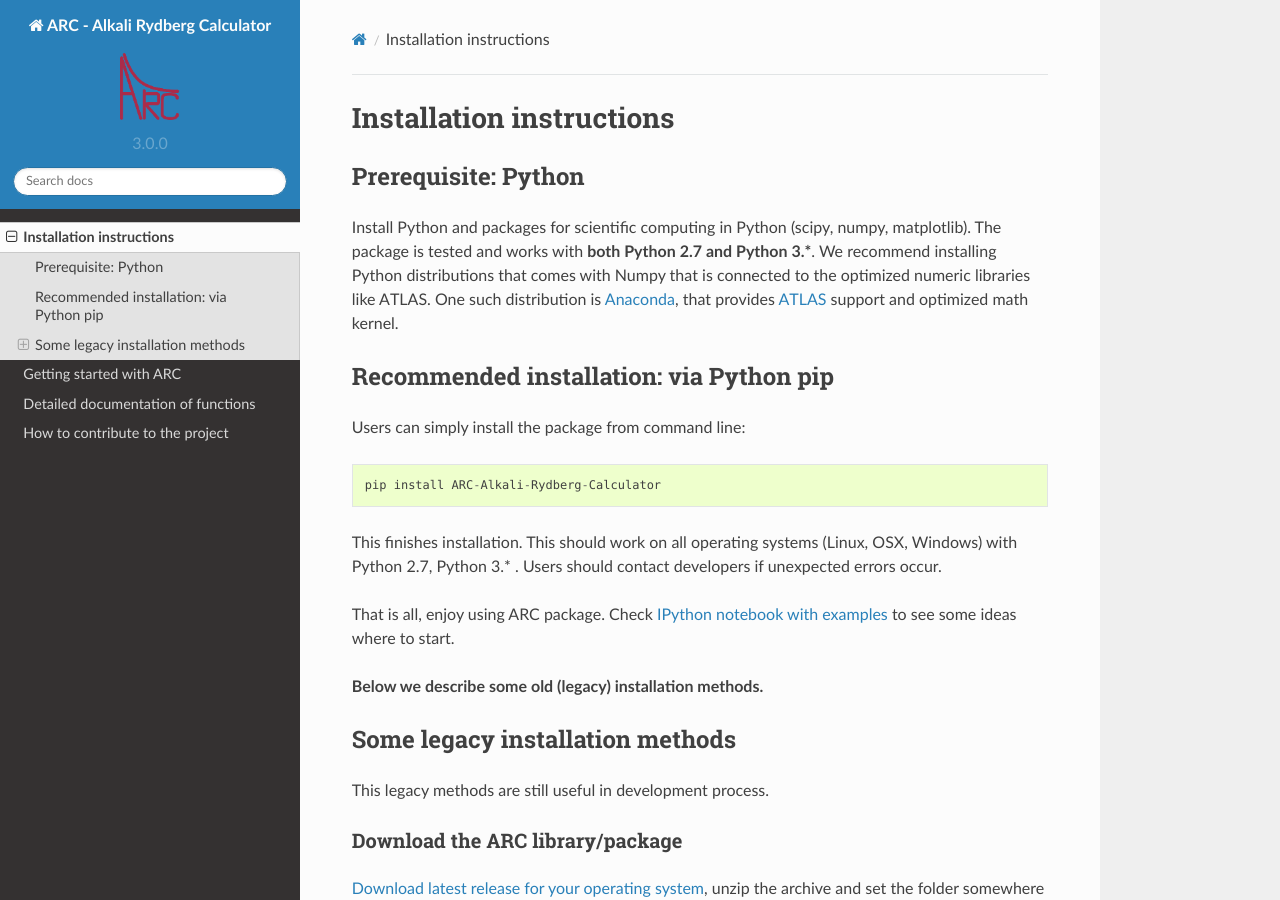
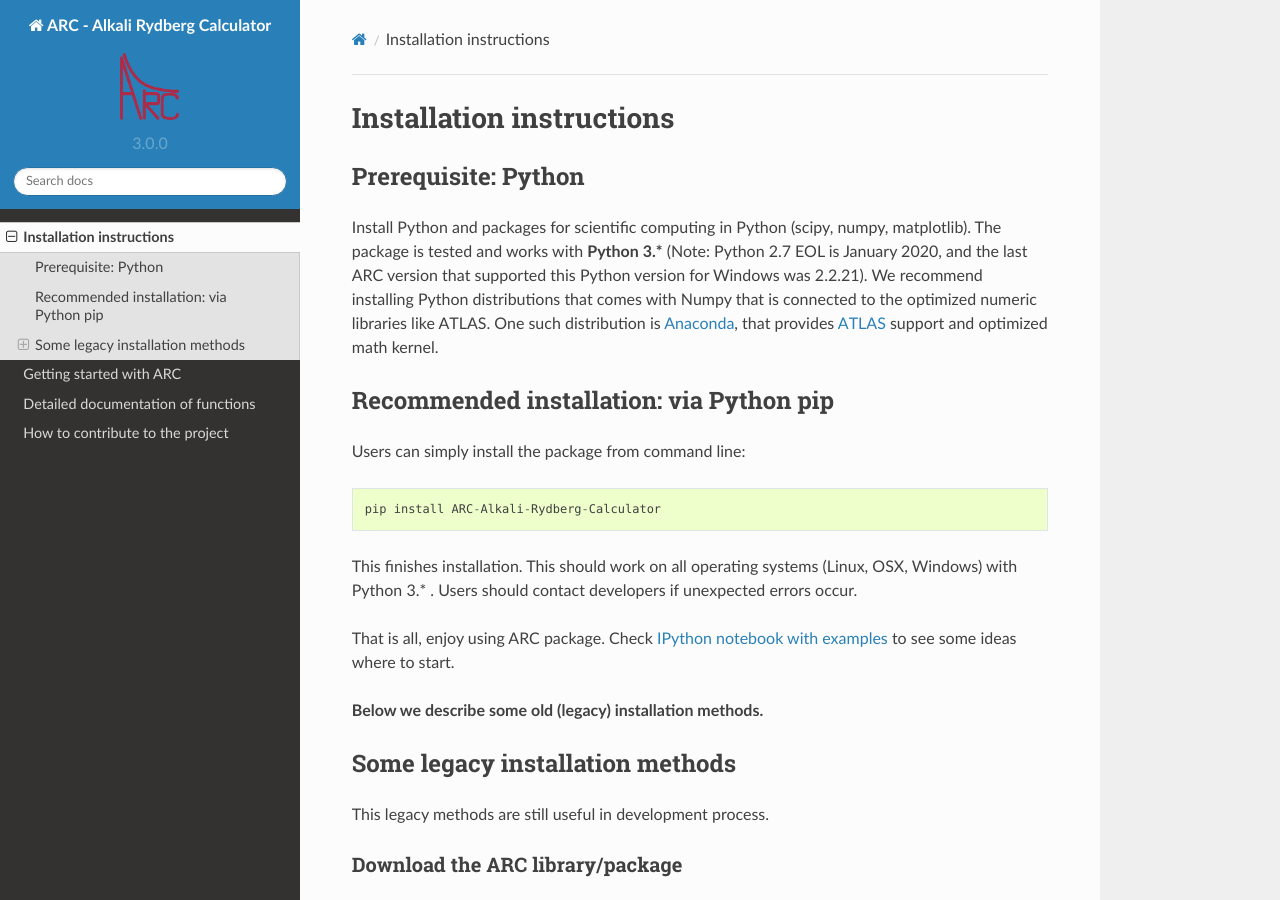
Before and after one commit to nikolasibalic/ARC-Alkali-Rydberg-Calculator, a Sphinx documentation site: the page built from doc/installation.rst, in a window 1280 px wide and 900 px high. Built offline with Sphinx 7.4.7 and the Read the Docs theme 2.0.0, drawn with Linux system fonts in a browser that asks for light colours.

Commit message:
update doc: clarification of support for Python 3

```diff
--- a/doc/installation.rst
+++ b/doc/installation.rst
@@ -7,7 +7,9 @@ Prerequisite: Python
 ********************
 
 Install Python and packages for scientific computing in Python (scipy, numpy, matplotlib).
-The package is tested and works with **both Python 2.7 and Python 3.***.
+The package is tested and works with **Python 3.*** (Note: Python 2.7 EOL is
+January 2020, and the last ARC version that supported this Python version for
+Windows was 2.2.21).
 We recommend installing Python distributions that comes with Numpy that is
 connected to the optimized numeric libraries like ATLAS. One such distribution
 is `Anaconda <https://www.anaconda.com/distribution/>`_, that provides
@@ -23,7 +25,7 @@ Users can simply install the package from command line::
 
 This finishes installation.
 This should work on all operating systems (Linux, OSX, Windows) with
-Python 2.7, Python 3.* .
+Python 3.* .
 Users should contact developers if unexpected errors occur.
 
 That is all, enjoy using ARC package. Check :ref:`get-started-page` to see some ideas where to start.
```
